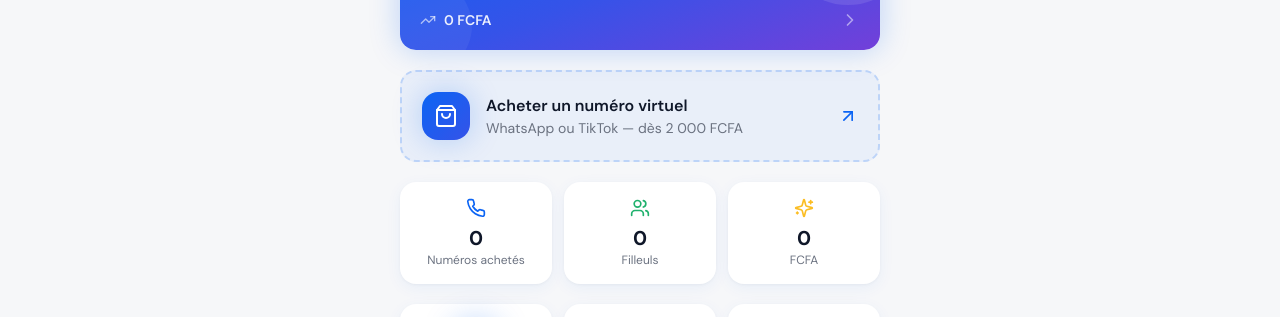
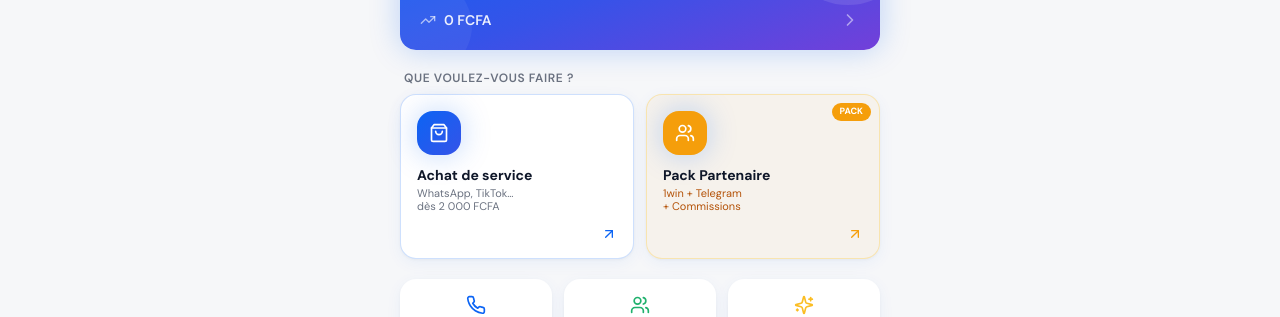
Before and after one commit to avenircc120-debug/betesim, a React (Vite) app: page / in a window 1280 px wide. Shown: the part 207-524 px from the top of the page. Built offline with nearby package versions, Linux system fonts and the light colour scheme; no server answers.

Commit message:
feat(home): two big cards — Achat de service / Pack Partenaire

```diff
--- a/src/pages/Index.tsx
+++ b/src/pages/Index.tsx
@@ -93,20 +93,49 @@ const Index = () => {
           <WalletBanner profile={profile ?? null} />
         </motion.div>
 
-        <motion.div {...fadeUp} transition={{ delay: 0.1 }}>
-          <button
-            onClick={() => navigate("/boutique")}
-            className="group flex w-full items-center gap-4 rounded-2xl border-2 border-dashed border-primary/20 bg-primary/5 p-5 transition-colors hover:border-primary/40"
-          >
-            <div className="flex h-12 w-12 items-center justify-center rounded-2xl gradient-primary shadow-glow">
-              <ShoppingBag className="h-6 w-6 text-primary-foreground" />
-            </div>
-            <div className="text-left">
-              <p className="font-semibold text-foreground">Acheter un numéro virtuel</p>
-              <p className="text-sm text-muted-foreground">WhatsApp ou TikTok — dès 2 000 FCFA</p>
-            </div>
-            <ArrowUpRight className="ml-auto h-5 w-5 text-primary transition-transform group-hover:translate-x-0.5 group-hover:-translate-y-0.5" />
-          </button>
+        {/* Tableau de bord — Le Choix : 2 grandes cartes */}
+        <motion.div {...fadeUp} transition={{ delay: 0.1 }} className="space-y-2">
+          <p className="text-xs font-semibold uppercase tracking-wider text-muted-foreground px-1">
+            Que voulez-vous faire ?
+          </p>
+          <div className="grid grid-cols-2 gap-3">
+            <motion.button
+              whileTap={{ scale: 0.97 }}
+              onClick={() => navigate("/boutique?product=simple")}
+              className="group flex flex-col items-start gap-3 rounded-2xl bg-card p-4 shadow-card text-left transition-shadow hover:shadow-card-hover border border-primary/20"
+            >
+              <div className="flex h-11 w-11 items-center justify-center rounded-2xl gradient-primary shadow-glow">
+                <ShoppingBag className="h-5 w-5 text-primary-foreground" />
+              </div>
+              <div>
+                <p className="font-bold text-foreground text-sm leading-tight">Achat de service</p>
+                <p className="text-[11px] text-muted-foreground mt-0.5 leading-tight">
+                  WhatsApp, TikTok…<br/>dès 2 000 FCFA
+                </p>
+              </div>
+              <ArrowUpRight className="ml-auto h-4 w-4 text-primary transition-transform group-hover:translate-x-0.5 group-hover:-translate-y-0.5" />
+            </motion.button>
+
+            <motion.button
+              whileTap={{ scale: 0.97 }}
+              onClick={() => navigate("/boutique?product=partner")}
+              className="group flex flex-col items-start gap-3 rounded-2xl bg-amber-500/5 p-4 shadow-card text-left transition-shadow hover:shadow-card-hover border border-amber-400/30 relative overflow-hidden"
+            >
+              <div className="absolute top-2 right-2 rounded-full bg-amber-500 px-2 py-0.5 text-[9px] font-bold text-white uppercase">
+                Pack
+              </div>
+              <div className="flex h-11 w-11 items-center justify-center rounded-2xl bg-amber-500 shadow-glow">
+                <Users className="h-5 w-5 text-white" />
+              </div>
+              <div>
+                <p className="font-bold text-foreground text-sm leading-tight">Pack Partenaire</p>
+                <p className="text-[11px] text-amber-700 mt-0.5 leading-tight">
+                  1win + Telegram<br/>+ Commissions
+                </p>
+              </div>
+              <ArrowUpRight className="ml-auto h-4 w-4 text-amber-500 transition-transform group-hover:translate-x-0.5 group-hover:-translate-y-0.5" />
+            </motion.button>
+          </div>
         </motion.div>
 
         <motion.div {...fadeUp} transition={{ delay: 0.15 }} className="grid grid-cols-3 gap-3">
```
